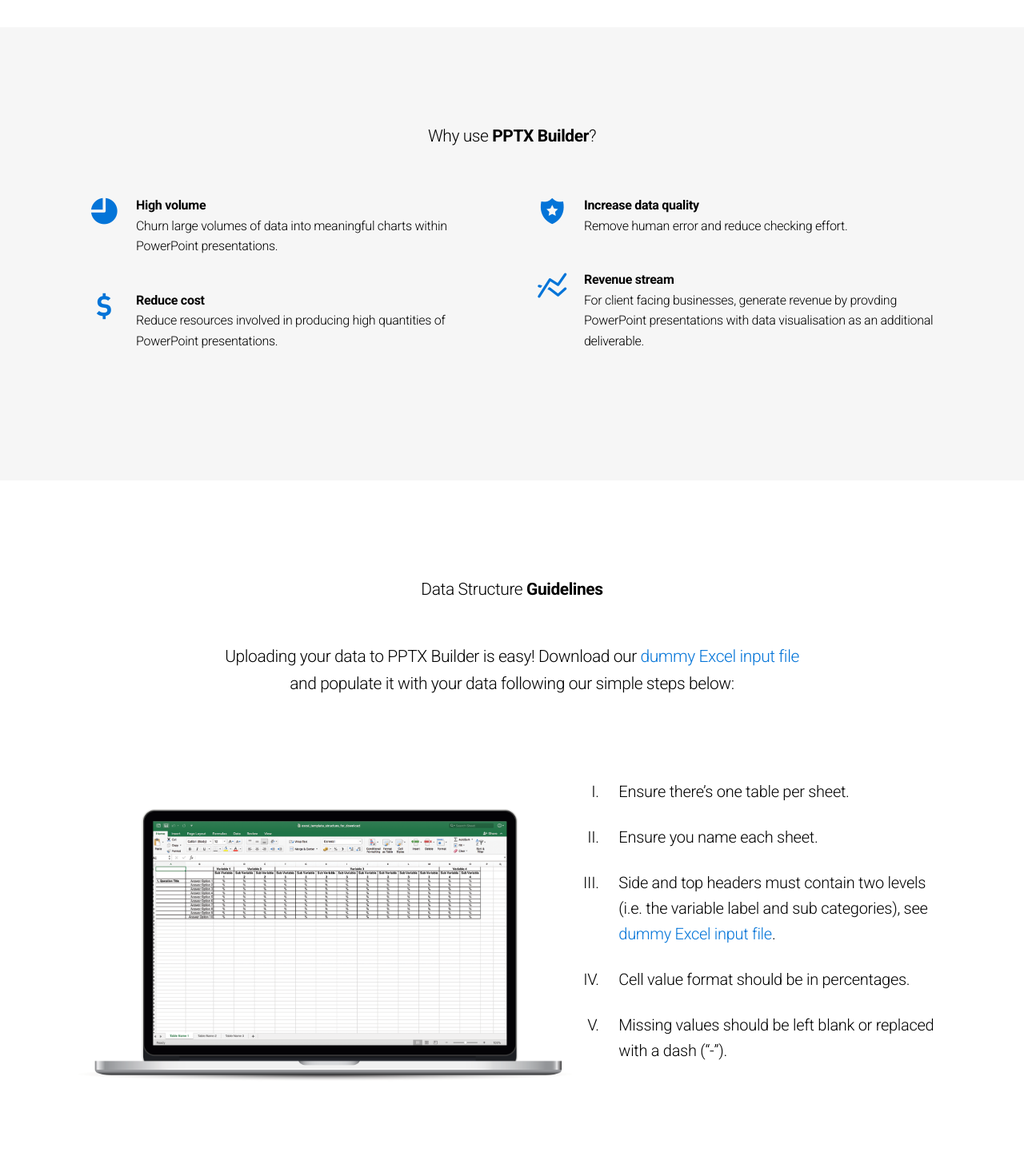
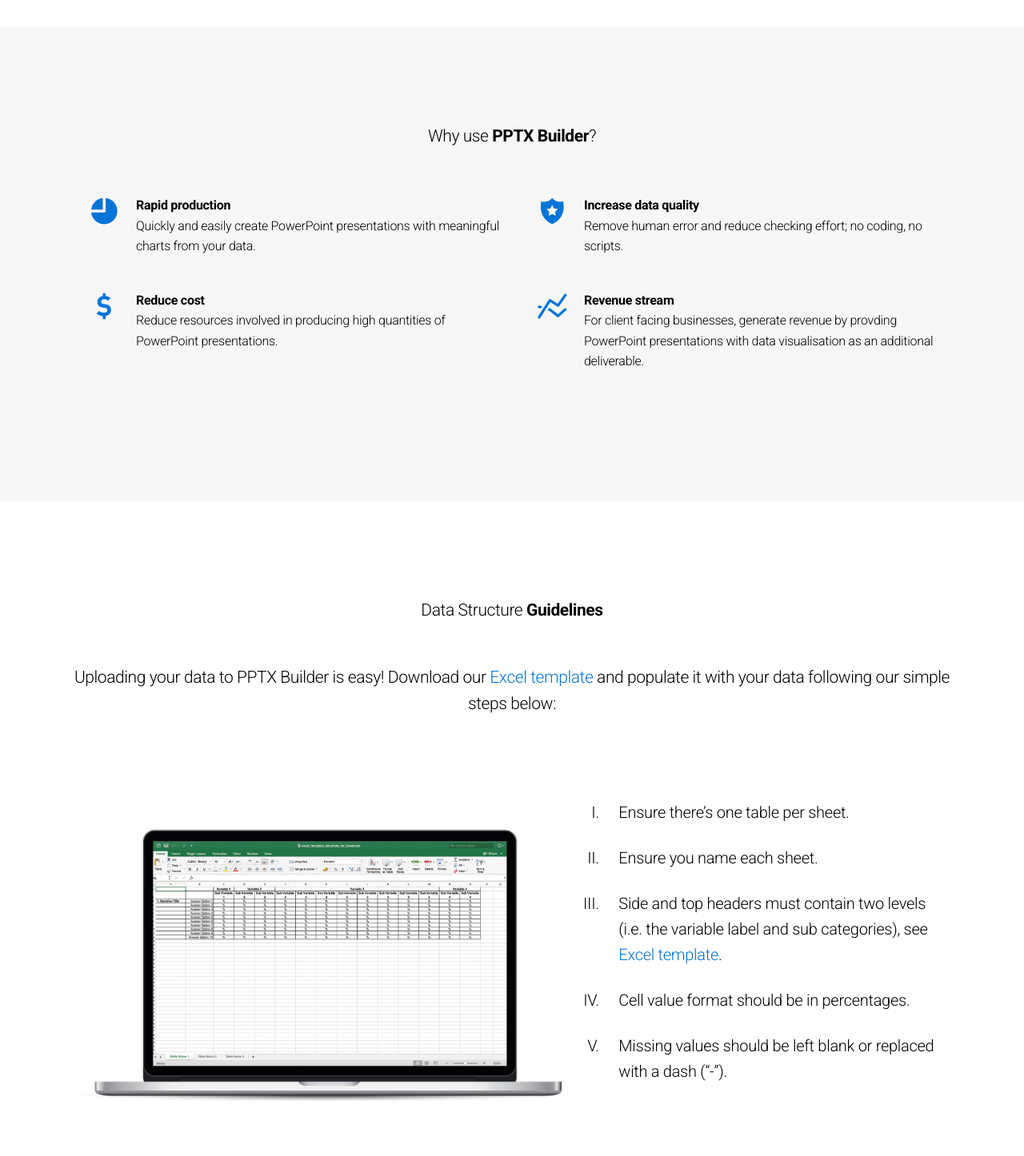
Before and after one commit to challengingcoder/python_xlsx_highchart, a Flask app: page / in a window 1280 px wide. Shown: the part 2472-3918 px from the top of the page at 80% size. Run offline with Flask 2, Linux system fonts and the light colour scheme; some libraries are stand-ins or nearby versions.

Commit message:
rewording text

```diff
--- a/src/pptxbuilder/templates/partial/sections/dataSchemeSection.jinja2
+++ b/src/pptxbuilder/templates/partial/sections/dataSchemeSection.jinja2
@@ -7,8 +7,7 @@
     <div class="row">
       <div class="col-sm-12 text-center mb-5">
         <h2 class="main-title lead mx-auto">Data Structure <strong>Guidelines</strong></h2>
-        <p class="main-title lead mx-auto">Uploading your data to PPTX Builder is easy! Download our <a href="../static/excel_template_structure_for_download.xlsx" target="_blank">dummy Excel input file</a>
-        <br> and populate it with your data following our simple steps below:</p>
+        <p class="main-title lead mx-auto">Uploading your data to PPTX Builder is easy! Download our <a href="../static/excel_template_structure_for_download.xlsx" target="_blank">Excel template</a> and populate it with your data following our simple steps below:</p>
       </div>
       <div class="col-lg-7 col-md-7 dataScheme-image flex-property">
         <img
@@ -22,7 +21,7 @@
           <ul class="">
             <li>Ensure there’s one table per sheet.</li>
             <li>Ensure you name each sheet.</li>
-            <li>Side and top headers must contain two levels (i.e. the variable label and sub categories), see <a href="../static/excel_template_structure_for_download.xlsx" target="_blank"> dummy Excel input file</a>.</li>
+            <li>Side and top headers must contain two levels (i.e. the variable label and sub categories), see <a href="../static/excel_template_structure_for_download.xlsx" target="_blank"> Excel template</a>.</li>
             <li>Cell value format should be in percentages.</li>
             <li>Missing values should be left blank or replaced with a dash (“-”).</li>
           </ul>
--- a/src/pptxbuilder/templates/partial/sections/whyUseSection.jinja2
+++ b/src/pptxbuilder/templates/partial/sections/whyUseSection.jinja2
@@ -15,9 +15,9 @@
             <div class="featured-list-icon text-primary">
               <span class="icon icon-pie-chart"></span>
             </div>
-            <p class="featured-list-icon-text mb-0"><strong>High volume</strong></p>
+            <p class="featured-list-icon-text mb-0"><strong>Rapid production</strong></p>
             <p class="featured-list-icon-text">
-              Churn large volumes of data into meaningful charts within PowerPoint presentations.
+              Quickly and easily create PowerPoint presentations with meaningful charts from your data.
             </p>
           </li>
 
@@ -42,7 +42,7 @@
             </div>
             <p class="featured-list-icon-text mb-0"><strong>Increase data quality</strong></p>
             <p class="featured-list-icon-text">
-              Remove human error and reduce checking effort.
+              Remove human error and reduce checking effort; no coding, no scripts.
             </p>
           </li>
 
```
